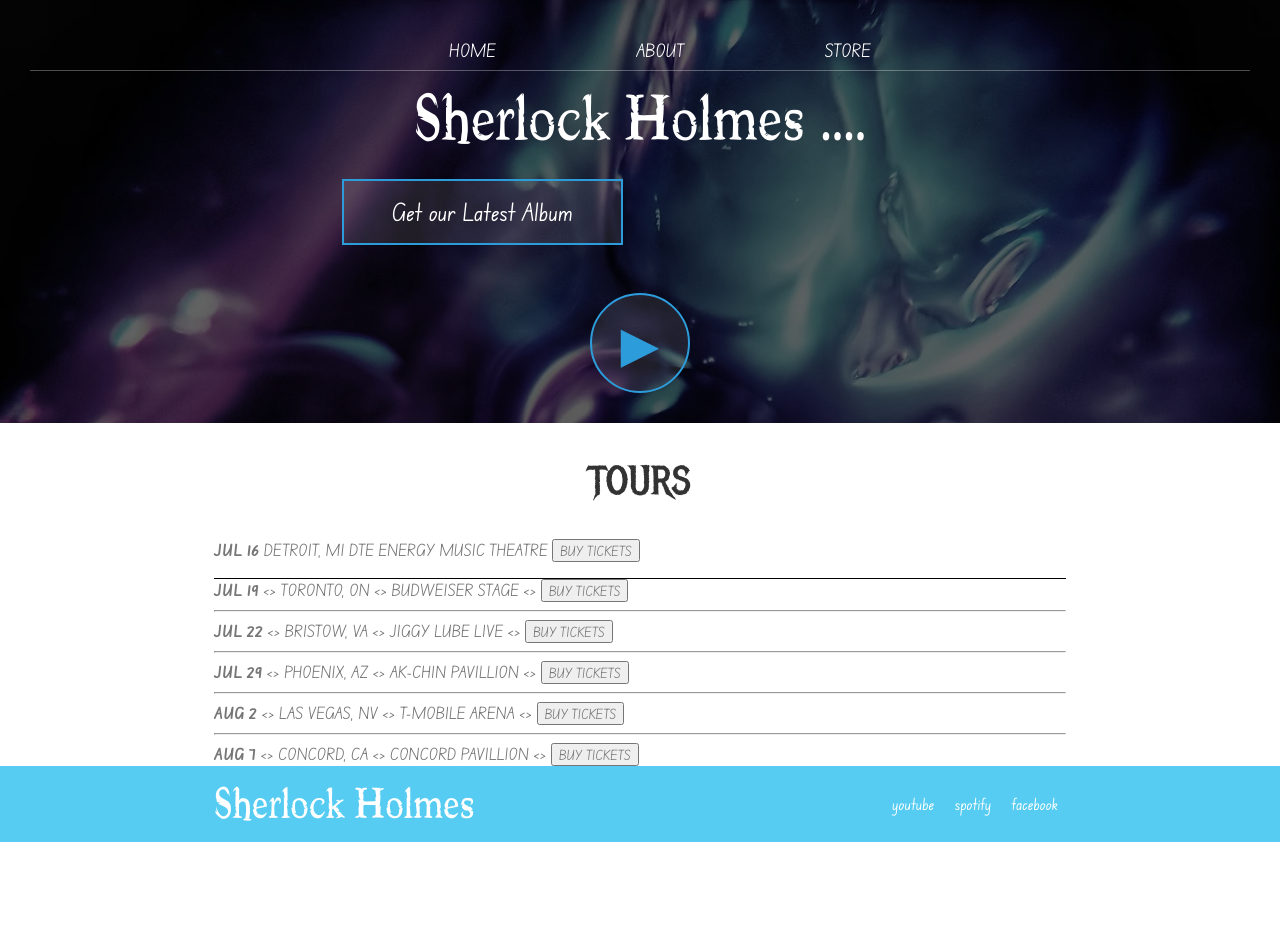
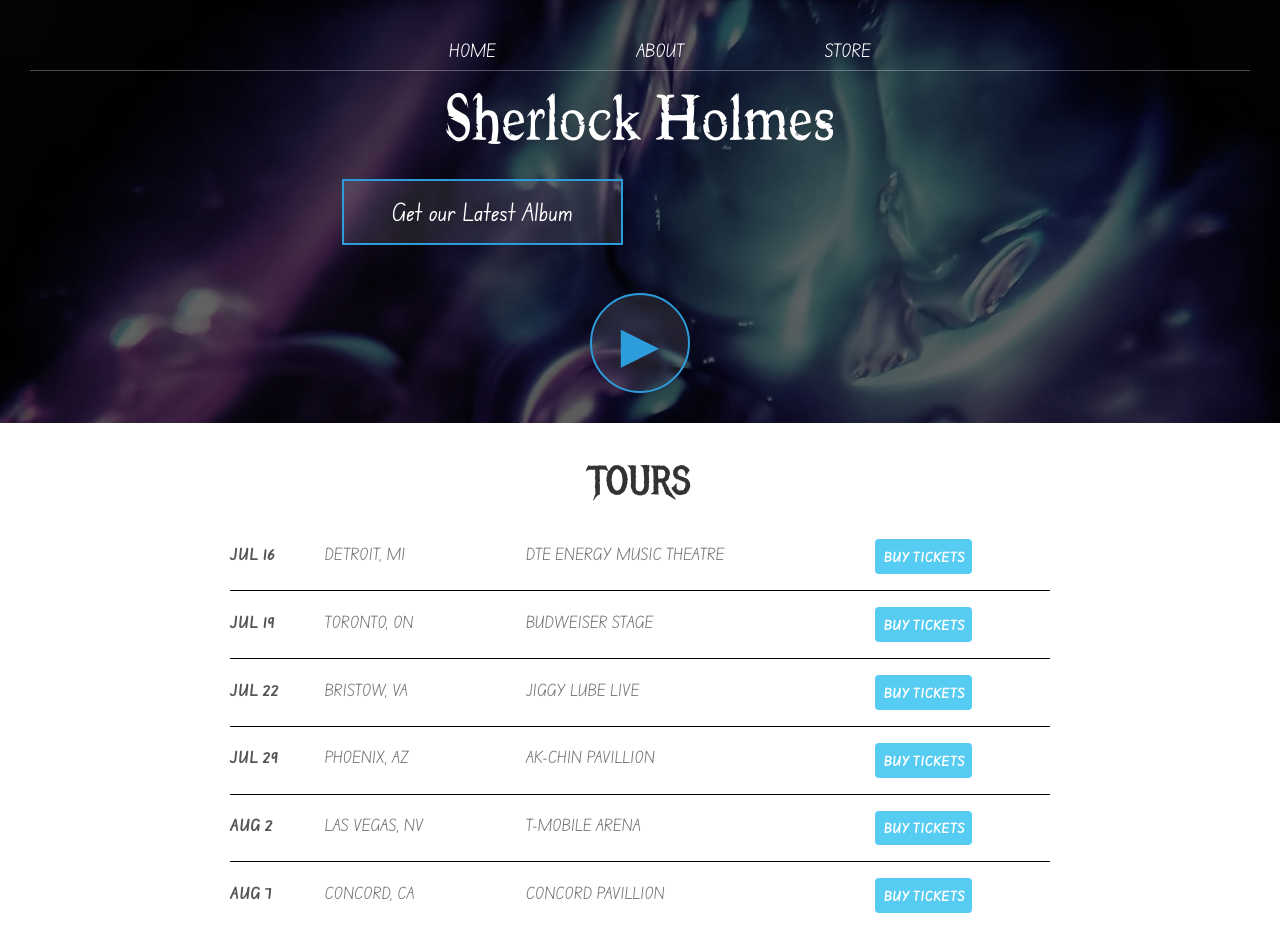
Before and after one commit to Zeinab-Jannati/My-Website, a plain HTML site: page index.html in a window 1280 px wide. Shown: the top 932 px of the page. Before the commit the page ends 842 px from the top, so only its background shows below. Drawn offline with Linux system fonts and the light colour scheme.

Commit message:
make some changes

```diff
--- a/index.html
+++ b/index.html
@@ -17,7 +17,7 @@
                 <li><a href="store.html">STORE</a></li>
             </ul>
         </nav>
-        <h1 class="sherlock-name sherlock-header-large">Sherlock Holmes ....</h1>
+        <h1 class="sherlock-name sherlock-header-large">Sherlock Holmes</h1>
         <section class="container">
             <button type="button" class="btn btn-header">Get our Latest Album</button>
         </section>
@@ -27,59 +27,40 @@
         <h1 class="section-header">TOURS</h1>
         <section>
             <section class="tour-row">
-                <strong>JUL 16</strong>
-                <span>DETROIT, MI</span>
-                <span>DTE ENERGY MUSIC THEATRE</span>
-                <button type="button">BUY TICKETS</button>
+                <span class="tour-item tour-date">JUL 16</span>
+                <span class="tour-item tour-city">DETROIT, MI</span>
+                <span class="tour-item tour-arena">DTE ENERGY MUSIC THEATRE</span>
+                <button type="button" class="btn tour-item tour-btn btn-primary">BUY TICKETS</button>
             </section>
-            <section>
-                <strong>JUL 19</strong>
-                &lt;&gt;
-                <span>TORONTO, ON</span>
-                &lt;&gt;
-                <span>BUDWEISER STAGE</span>
-                &lt;&gt;
-                <button type="button">BUY TICKETS</button>
-                <hr>
+            <section class="tour-row">
+                <span class="tour-item tour-date">JUL 19</span>
+                <span class="tour-item tour-city">TORONTO, ON</span>
+                <span class="tour-item tour-arena">BUDWEISER STAGE</span>
+                <button type="button" class="btn tour-item tour-btn btn-primary">BUY TICKETS</button>
             </section>
-            <section>
-                <strong>JUL 22</strong>
-                &lt;&gt;
-                <span>BRISTOW, VA</span>
-                &lt;&gt;
-                <span>JIGGY LUBE LIVE</span>
-                &lt;&gt;
-                <button type="button">BUY TICKETS</button>
-                <hr>
+            <section class="tour-row">
+                <span class="tour-item tour-date">JUL 22</span>
+                <span class="tour-item tour-city">BRISTOW, VA</span>
+                <span class="tour-item tour-arena">JIGGY LUBE LIVE</span>
+                <button type="button" class="btn tour-item tour-btn btn-primary">BUY TICKETS</button>
             </section>
-            <section>
-                <strong>JUL 29</strong>
-                &lt;&gt;
-                <span>PHOENIX, AZ</span>
-                &lt;&gt;
-                <span>AK-CHIN PAVILLION</span>
-                &lt;&gt;
-                <button type="button">BUY TICKETS</button>
-                <hr>
+            <section class="tour-row">
+                <span class="tour-item tour-date">JUL 29</span>
+                <span class="tour-item tour-city">PHOENIX, AZ</span>
+                <span class="tour-item tour-arena">AK-CHIN PAVILLION</span>
+                <button type="button" class="btn tour-item tour-btn btn-primary">BUY TICKETS</button>
             </section>
-            <section>
-                <strong>AUG 2</strong>
-                &lt;&gt;
-                <span>LAS VEGAS, NV</span>
-                &lt;&gt;
-                <span>T-MOBILE ARENA</span>
-                &lt;&gt;
-                <button type="button">BUY TICKETS</button>
-                <hr>
+            <section class="tour-row">
+                <span class="tour-item tour-date">AUG 2</span>
+                <span class="tour-item tour-city">LAS VEGAS, NV</span>
+                <span class="tour-item tour-arena">T-MOBILE ARENA</span>
+                <button type="button" class="btn tour-item tour-btn btn-primary">BUY TICKETS</button>
             </section>
-            <section>
-                <strong>AUG 7</strong>
-                &lt;&gt;
-                <span>CONCORD, CA</span>
-                &lt;&gt;
-                <span>CONCORD PAVILLION</span>
-                &lt;&gt;
-                <button type="button">BUY TICKETS</button>
+            <section class="tour-row">
+                <span class="tour-item tour-date">AUG 7</span>
+                <span class="tour-item tour-city">CONCORD, CA</span>
+                <span class="tour-item tour-arena">CONCORD PAVILLION</span>
+                <button type="button" class="btn tour-item tour-btn btn-primary">BUY TICKETS</button>
             </section>
         </section>
     </section>
--- a/styles.css
+++ b/styles.css
@@ -165,4 +165,49 @@ html, body{
 .tour-row{
     border-bottom: 1px solid black;
     padding-bottom: 1em;
+    margin: 1em;
 }
+
+.tour-row:last-child{
+    border-bottom: none;
+}
+
+.tour-item {
+    display: inline-block;
+    padding-right: .5em;
+}
+
+.tour-date{
+    color: #555;
+    font-weight: bold;
+    width: 11%;
+}
+
+.tour-city{
+    width: 24%;
+}
+
+.tour-arena{
+    width: 42%;
+}
+
+.tour-btn{
+    max-width: 19%;
+}
+
+.btn-primary{
+    color: white;
+    background-color: #56CCF2;
+    border: none;
+    border-radius: .3em;
+    font-weight: bold;
+}
+
+.btn-primary:hover{
+    background-color: #2D9CDB;
+}
+
+
+.shop-item{
+    margin: 30px;
+}
```
Also changed, not shown: store.html (+25 -41 lines).
